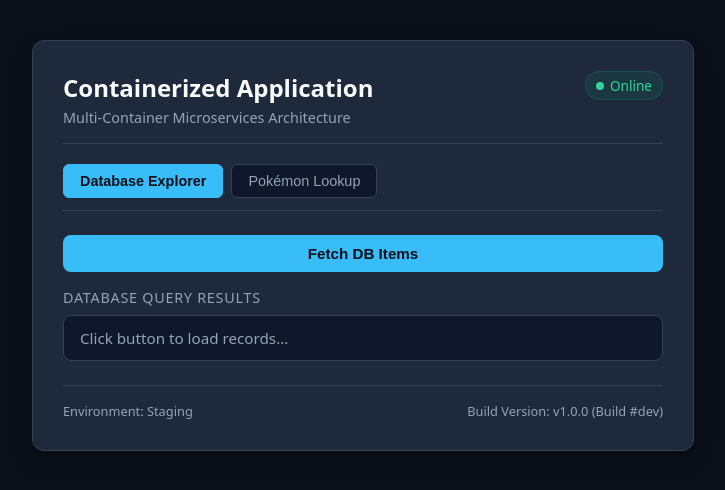
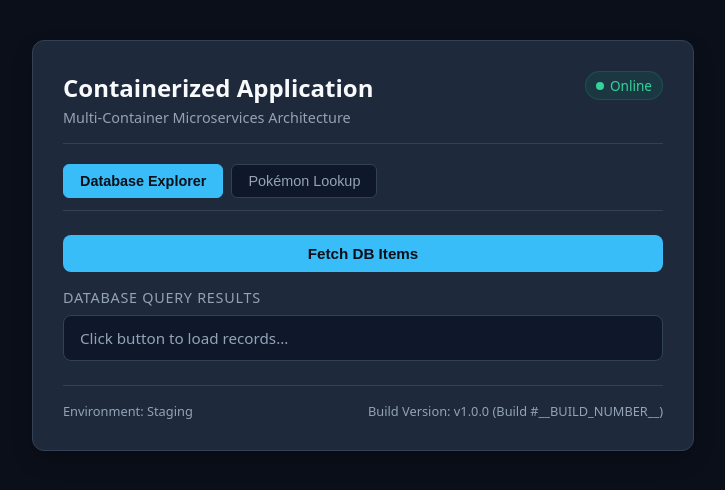
Before and after one commit to marcus2046/SYSIN-FP, a plain HTML site: page frontend/index.html in a window 1280 px wide. Shown: the whole page, without its empty margins (277-1002 px from the left). Drawn offline with Linux system fonts and the light colour scheme.

Commit message:
fix: stamp Jenkins build number in frontend

```diff
--- a/frontend/index.html
+++ b/frontend/index.html
@@ -205,7 +205,7 @@
 
         <div class="footer">
             <span>Environment: Staging</span>
-            <span>Build Version: v1.0.0 (Build #<span id="build">dev</span>)</span>
+            <span>Build Version: v1.0.0 (Build #<span id="build">__BUILD_NUMBER__</span>)</span>
         </div>
     </div>
 
```
